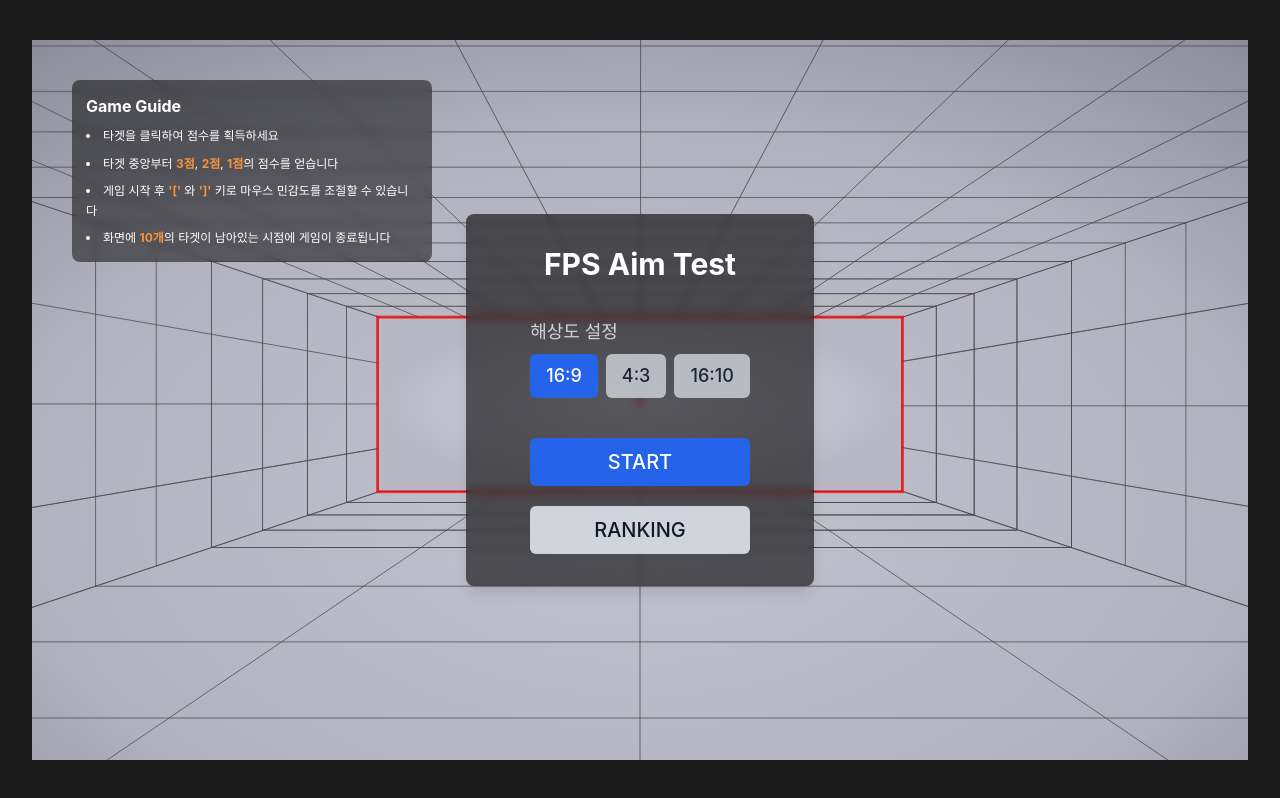
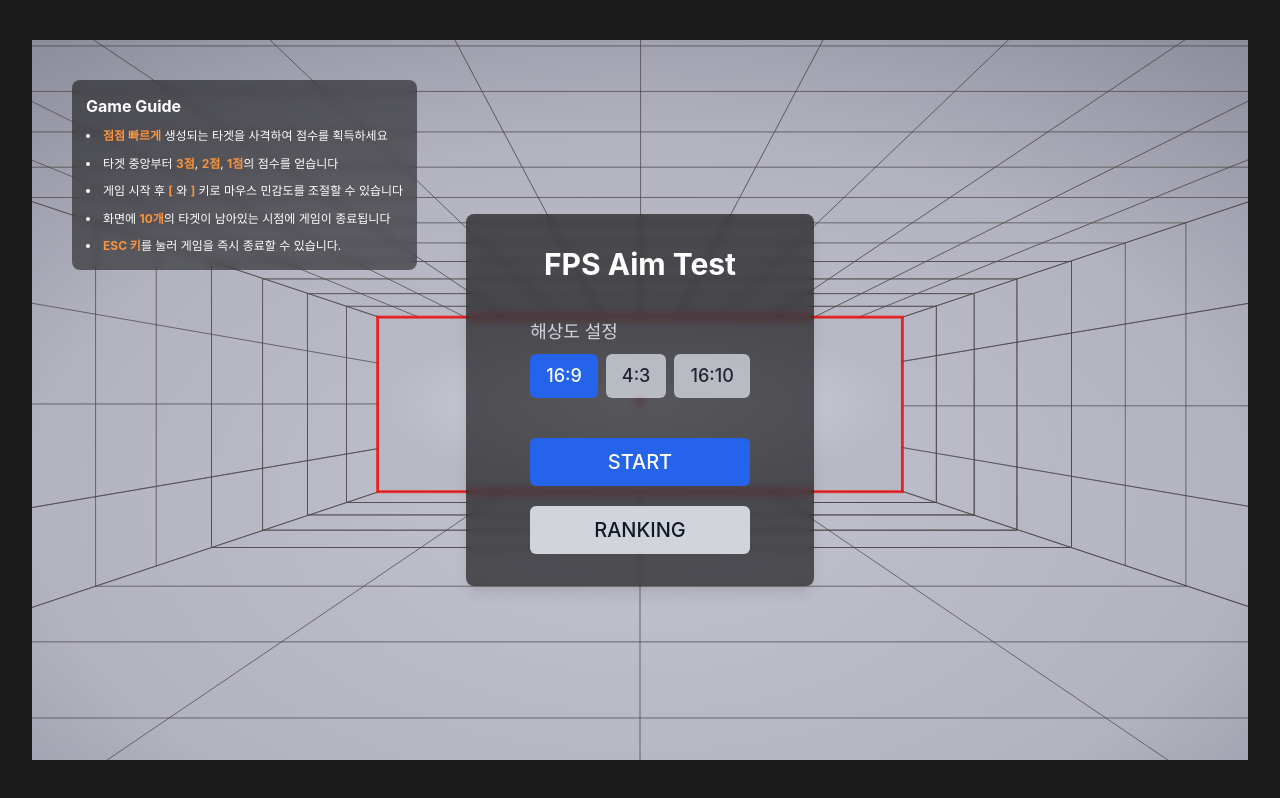
Before and after one commit to Donghunn-Lee/aimtest, a React (Create React App) app: page / in a window 1280 px wide. Both pictures are taken after a click on the button "전체화면 모드". Built offline with nearby package versions, Linux system fonts and the light colour scheme.

Commit message:
feat: 게임 가이드 항목 추가 및 수정

```diff
--- a/src/components/game/ui/GameGuide.tsx
+++ b/src/components/game/ui/GameGuide.tsx
@@ -19,20 +19,27 @@ const GameGuide = ({ animate = true }: GameGuideProps) => {
         Game Guide
       </h2>
       <ul className="list-inside list-disc space-y-1 text-xs md:space-y-1 lg:space-y-2 xl:space-y-2">
-        <li className={styles.listItem}>타겟을 클릭하여 점수를 획득하세요</li>
+        <li className={styles.listItem}>
+          <span className={styles.highlight}>점점 빠르게</span> 생성되는 타겟을
+          사격하여 점수를 획득하세요
+        </li>
         <li className={styles.listItem}>
           타겟 중앙부터 <span className={styles.highlight}>3점</span>,{' '}
           <span className={styles.highlight}>2점</span>,{' '}
           <span className={styles.highlight}>1점</span>의 점수를 얻습니다
         </li>
         <li className={styles.listItem}>
-          게임 시작 후 <span className={styles.highlight}>'['</span> 와{' '}
-          <span className={styles.highlight}>']'</span> 키로 마우스 민감도를
+          게임 시작 후 <span className={styles.highlight}>[</span> 와{' '}
+          <span className={styles.highlight}>]</span> 키로 마우스 민감도를
           조절할 수 있습니다
         </li>
         <li className={styles.listItem}>
           화면에 <span className={styles.highlight}>10개</span>의 타겟이
           남아있는 시점에 게임이 종료됩니다
+        </li>
+        <li className={styles.listItem}>
+          <span className={styles.highlight}>ESC 키</span>를 눌러 게임을 즉시
+          종료할 수 있습니다.
         </li>
       </ul>
     </div>
```
